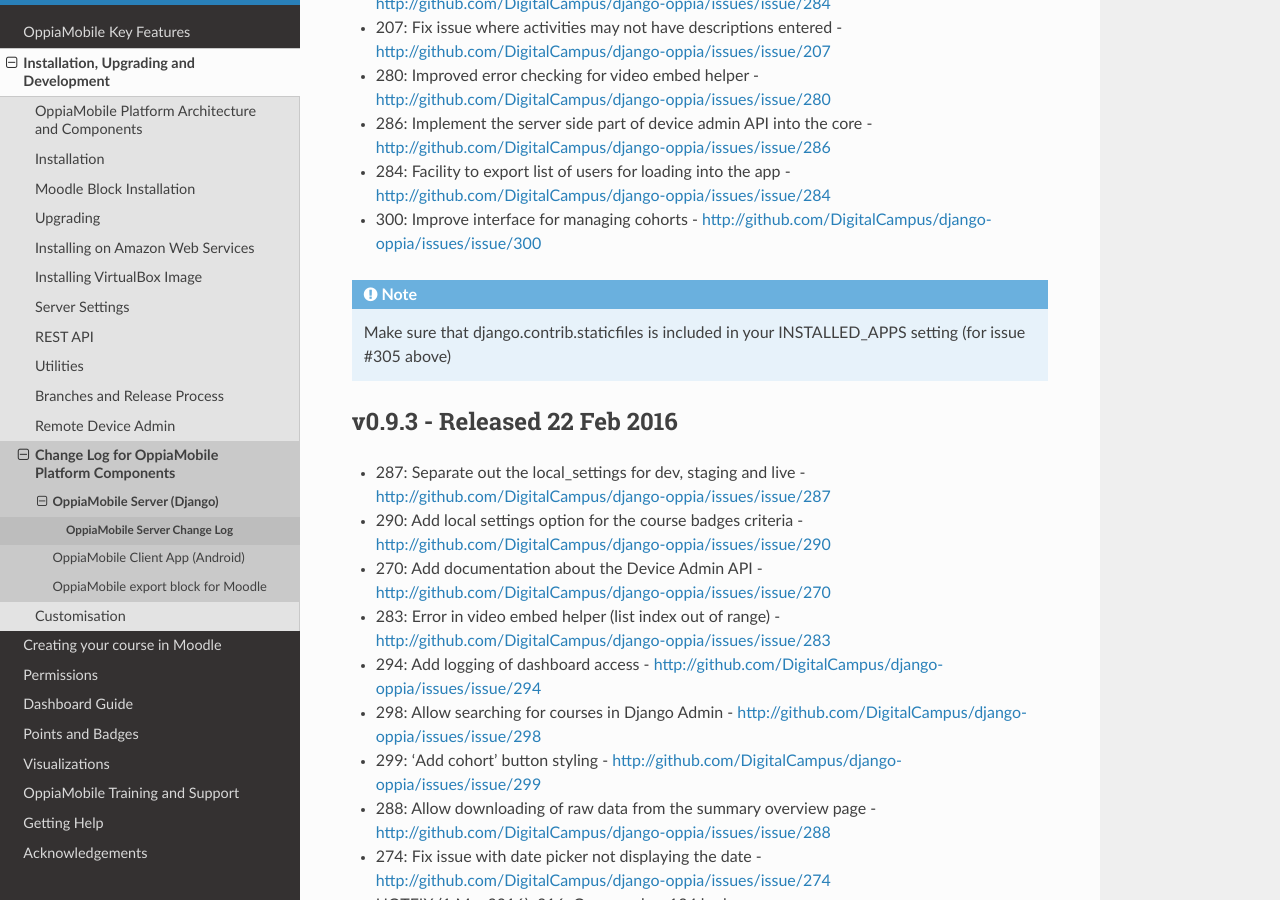
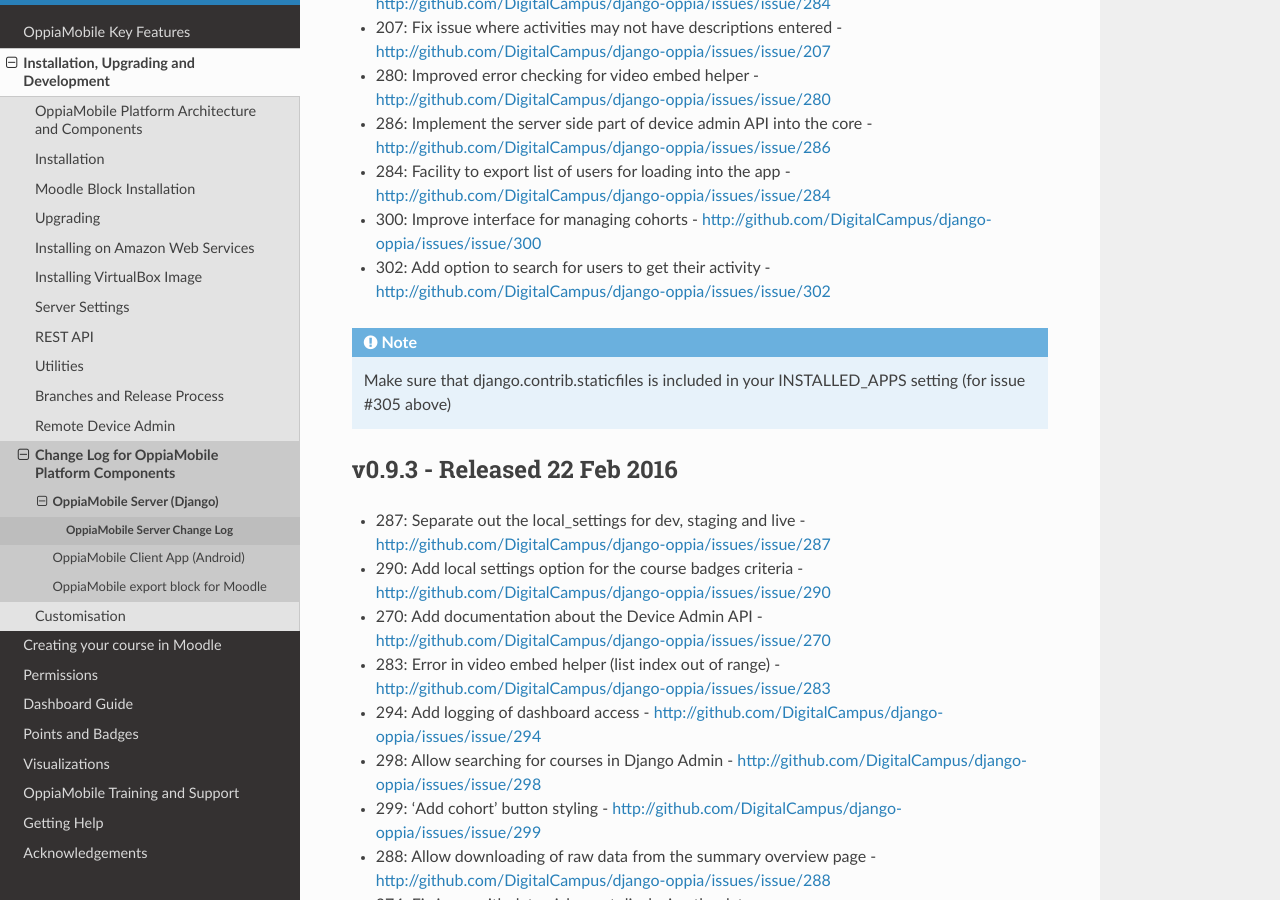
Before and after one commit to DigitalCampus/django-oppia, a Sphinx documentation site: the page built from docs/dev/changelog_server.rst, in a window 1280 px wide and 900 px high, scrolled down 680 px. Built offline with Sphinx 7.4.7 and the Read the Docs theme 2.0.0, drawn with Linux system fonts in a browser that asks for light colours; the version number is read from the project's files by our own code.

Commit message:
update docs

```diff
--- a/docs/dev/changelog_server.rst
+++ b/docs/dev/changelog_server.rst
@@ -21,7 +21,7 @@
 * 286: Implement the server side part of device admin API into the core - http://github.com/DigitalCampus/django-oppia/issues/issue/286
 * 284: Facility to export list of users for loading into the app - http://github.com/DigitalCampus/django-oppia/issues/issue/284
 * 300: Improve interface for managing cohorts - http://github.com/DigitalCampus/django-oppia/issues/issue/300
-
+* 302: Add option to search for users to get their activity - http://github.com/DigitalCampus/django-oppia/issues/issue/302
 
 .. note::
  	Make sure that django.contrib.staticfiles is included in your INSTALLED_APPS setting (for issue #305 above)
```
